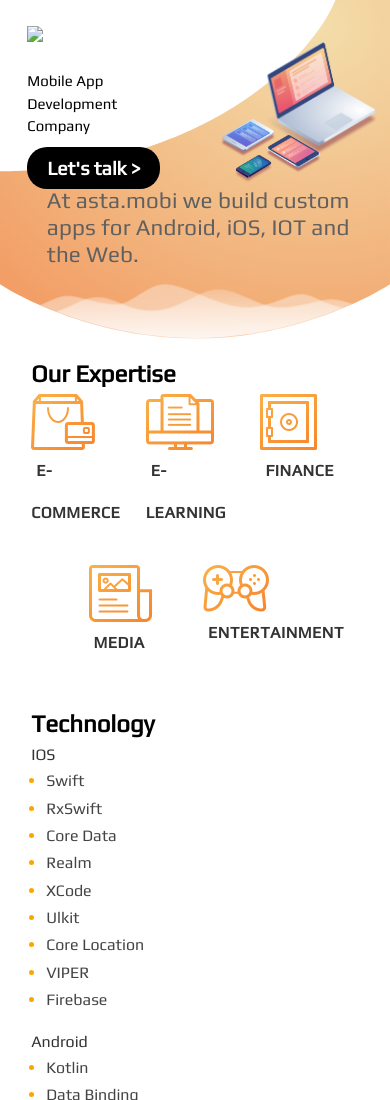
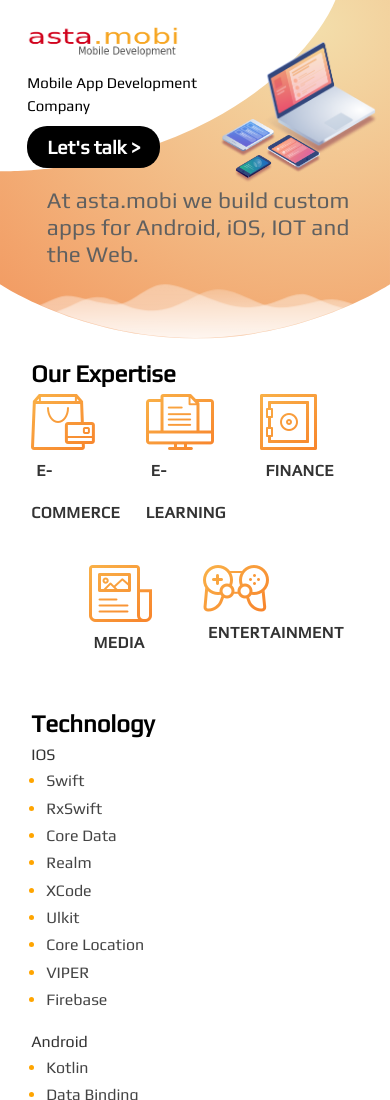
Before and after one commit to andriistakhov/asta.mobi, a plain HTML site: page index.html in a window 390 px wide. Shown: the top 1100 px of the page. Drawn offline with Linux system fonts and the light colour scheme; some packages are replaced by stand-ins of ours.

Commit message:
responsive logo added

```diff
--- a/index.html
+++ b/index.html
@@ -15,7 +15,7 @@
     <div class="head-bg">
         <div class="text">
             <div class="logo">
-                <img src="..assets/logo.png">
+                <img src="../assets/logo.png">
             </div>
             <div class="title">
                 <p>Mobile App Development Company</p>
```
